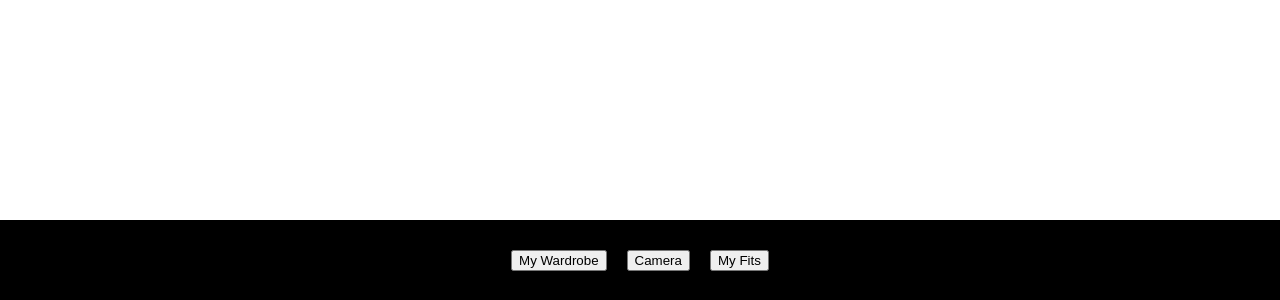
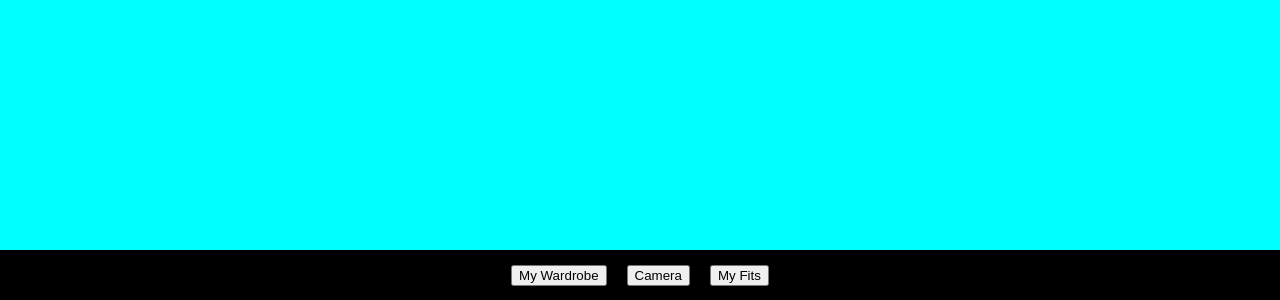
Before and after one commit to ShreyJ1729/SnapFit, a React (Create React App) app in the folder snapfit/: page / in a window 1280 px wide. Shown: the part 500-800 px from the top of the page. Built offline with nearby package versions, Linux system fonts and the light colour scheme.

Commit message:
camera framework

```diff
--- a/snapfit/src/App.js
+++ b/snapfit/src/App.js
@@ -1,10 +1,12 @@
 import logo from './logo.svg';
 import './App.css';
 import {MenuBar} from './components/MenuBar';
+import { Camera } from './components/Camera';
 
 function App() {
   return (
     <div className="App">
+      <Camera/>
       <MenuBar/>
     </div>
   );
--- /dev/null
+++ b/snapfit/src/components/Camera.css
@@ -0,0 +1,5 @@
+div {
+    width: 100%;
+    height: 100%;
+    background-color: aqua;
+}
--- /dev/null
+++ b/snapfit/src/components/Camera.js
@@ -0,0 +1,8 @@
+import "./Camera.css";
+
+export function Camera(){
+    return (
+        <div>
+        </div>
+    );
+}
--- a/snapfit/src/components/MenuBar.css
+++ b/snapfit/src/components/MenuBar.css
@@ -6,7 +6,7 @@
     bottom: 0;
     width: 100%;
     background-color: black;
-    height: 10%;
+    height: 50px;
 }
 
 button {
```
